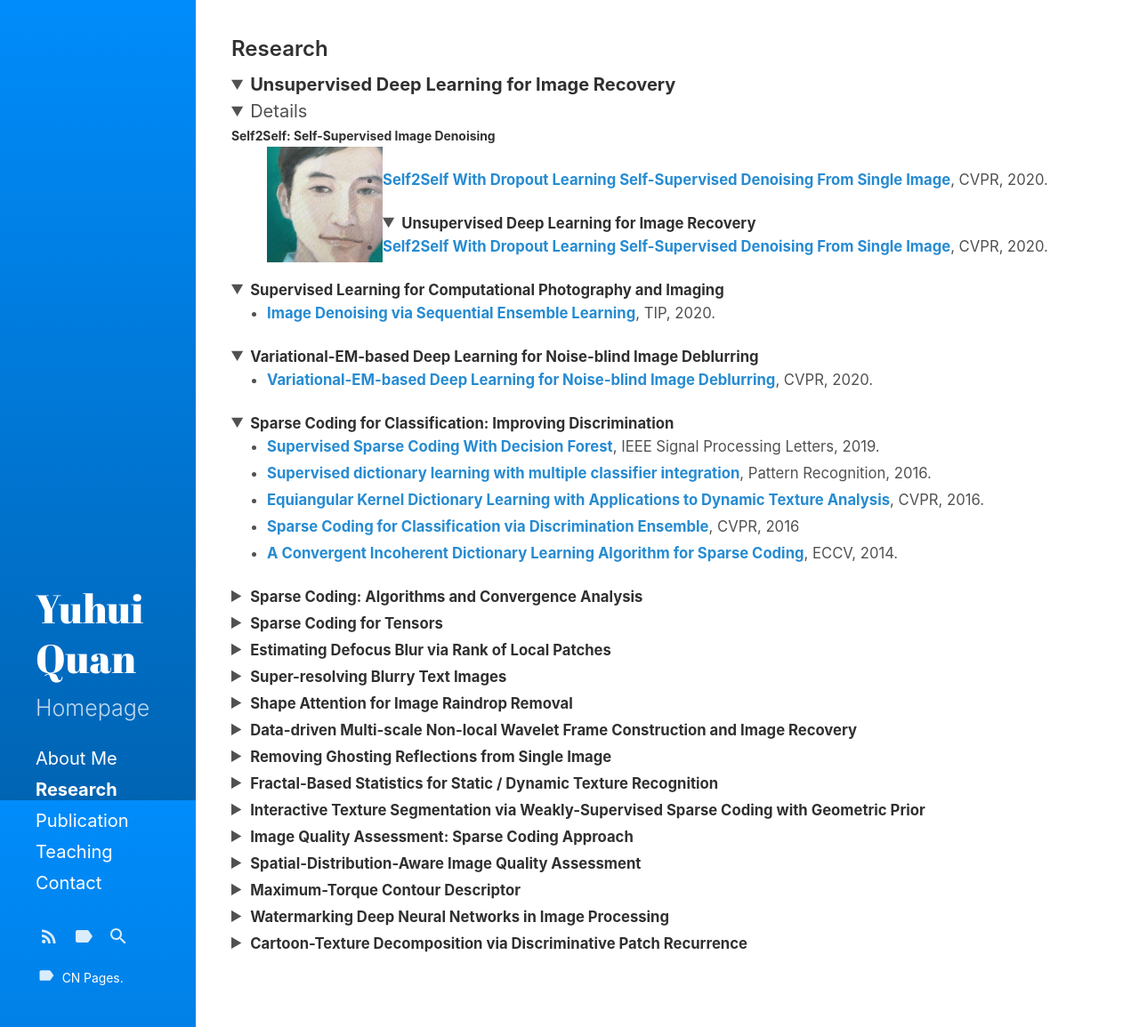
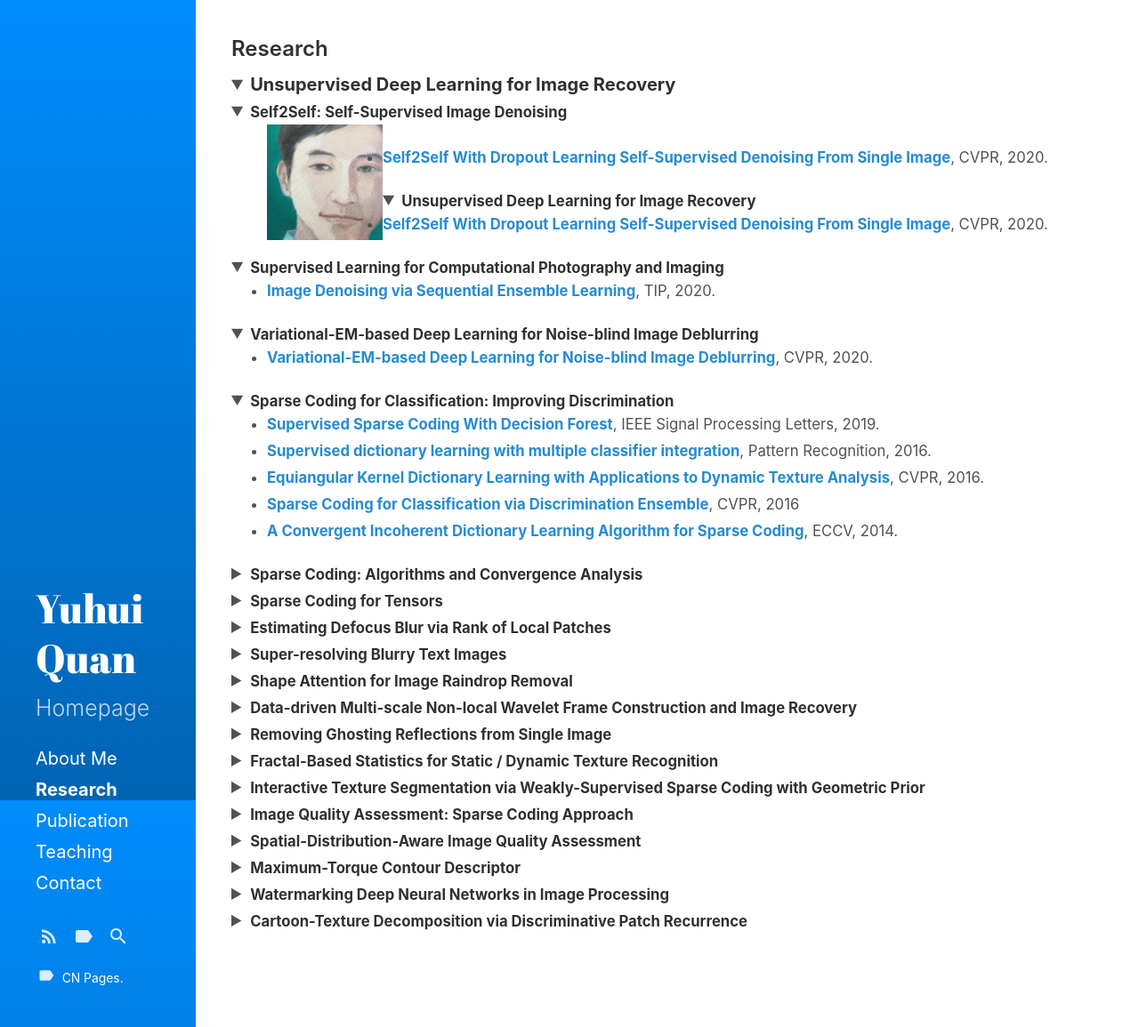
Before and after one commit to Dofboom/Dofboom.github.io, a Jekyll site: the page built from research.md, in a window 1280 px wide and 1155 px high. Shown: the whole window at 89% size. Built offline with Jekyll 4.4.1, drawn with Linux system fonts in a browser that asks for light colours.

```diff
--- a/research.md
+++ b/research.md
@@ -11,8 +11,8 @@ sidebar_link: true
 <details open="">
 <summary><strong>Unsupervised Deep Learning for Image Recovery</strong></summary>
 <details open="">
+<summary><strong><small>Self2Self: Self-Supervised Image Denoising</small></strong></summary>
 <small>
-<summary><strong><small>Self2Self: Self-Supervised Image Denoising</small></strong></summary>
 <ul>
 <tbody>
 <tr>
```
